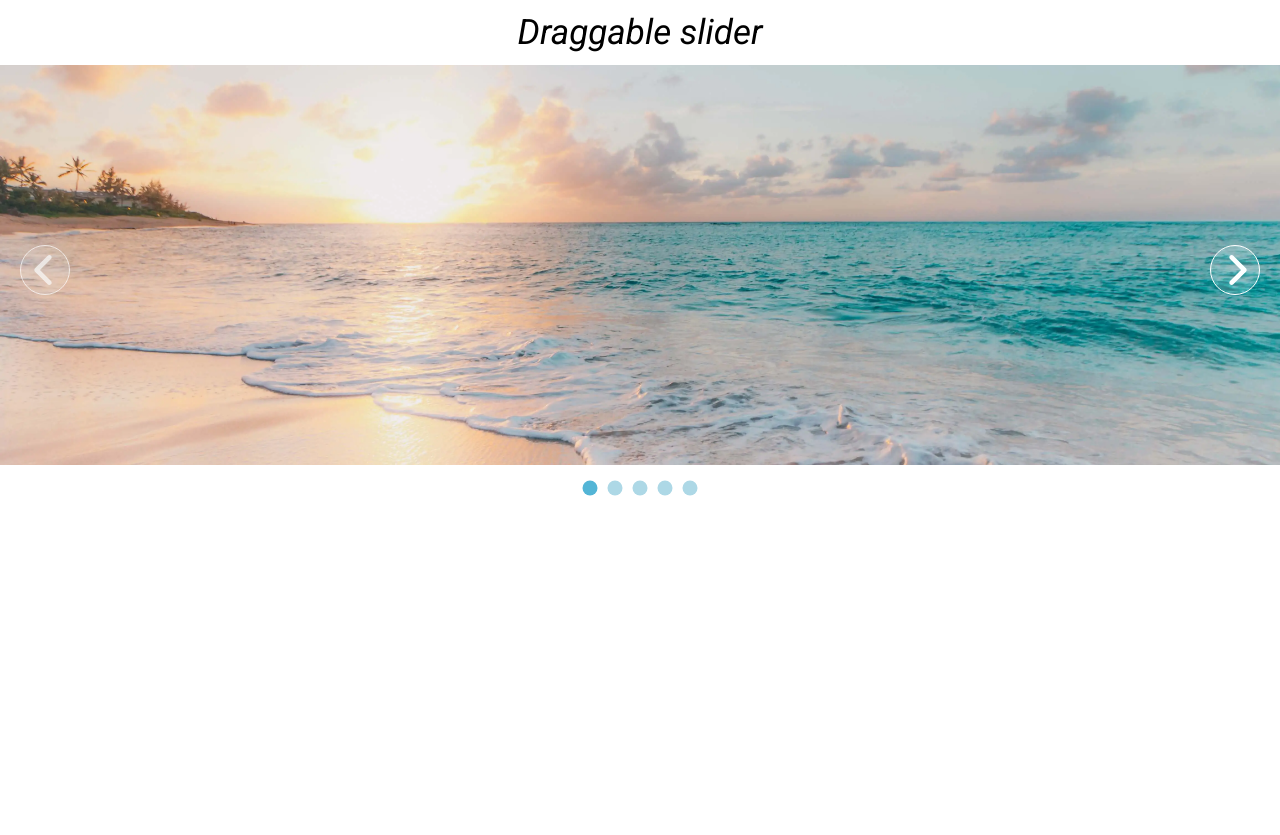
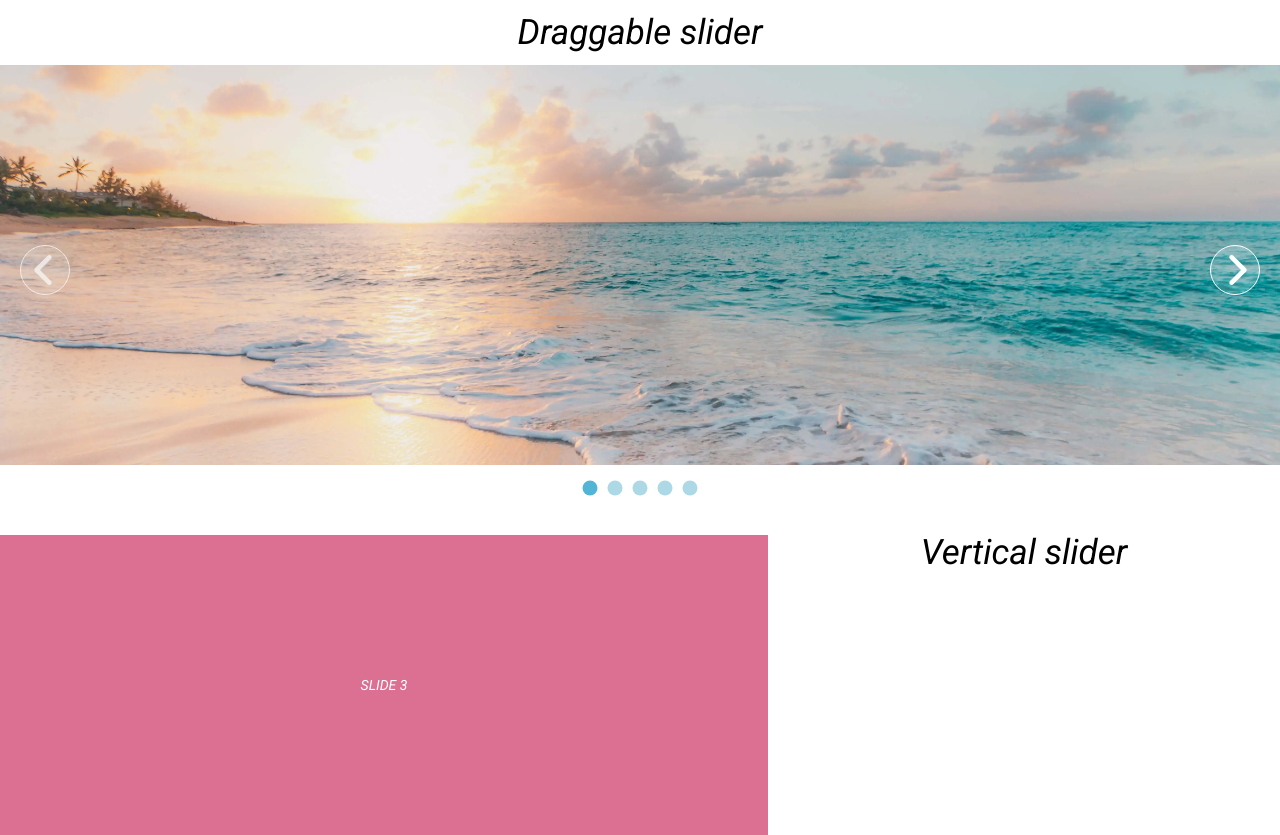
Before and after one commit to JSvadim/slider, a website: page app/index.html in a window 1280 px wide. Before the commit the page ends 800 px from the top, so only its background shows below. Drawn offline with Linux system fonts and the light colour scheme.

Commit message:
option 'vertical' added, and example of vertical slider added

```diff
--- a/app/index.html
+++ b/app/index.html
@@ -14,7 +14,7 @@
 <body>
     <div class="wrapper">
         <h1 class="main-title mb-15">Draggable slider</h1>
-        <div class="slider mb-15" id="landscape-slider">
+        <div class="slider mb-30" id="landscape-slider">
             <div class="slider__item slider__item-1">
                     <picture>
                         <source srcset="img/1.webp" type="image/webp">
@@ -46,6 +46,28 @@
                     </picture>
             </div>
         </div>
+        <section class="vertical-slider-section">
+            <div class="vertical-slider" id="vertical-slider">
+                <div class="vertical-slider__slide vertical-slider__slide-1">
+                    <span>slide 1</span>
+                </div>
+                <div class="vertical-slider__slide vertical-slider__slide-2">
+                    <span>slide 2</span>
+                </div>
+                <div class="vertical-slider__slide vertical-slider__slide-3">
+                    <span>slide 3</span>
+                </div>
+                <div class="vertical-slider__slide vertical-slider__slide-4">
+                    <span>slide 4</span>
+                </div>
+                <div class="vertical-slider__slide vertical-slider__slide-5">
+                    <span>slide 5</span>
+                </div>
+            </div>
+            <div class="vertical-slider-section__title-wrapper">
+                <h2 class="vertical-slider-section__title">Vertical slider</h2>
+            </div>
+        </section>
     </div>
 </body>
 </html>
--- a/app/index.js
+++ b/app/index.js
@@ -40,6 +40,7 @@ class Gallery {
         this.moveAfterDotClicked = this.moveAfterDotClicked.bind(this);
         this.addArrows = this.addArrows.bind(this);
         this.lineNodeTranslatePropName = this.settings.vertical ? 'translateY' : 'translateX';
+        this.severalSlidesChangingAfterDotClicked = false;
         this.handleHtml();
         this.setSize();
         if(this.settings.dots) {
@@ -73,6 +74,8 @@ class Gallery {
 
     setSize() {
         this.containerSizes = this.containerNode.getBoundingClientRect();
+        console.log(this.containerNode.offsetWidth);
+        console.log(this.containerSizes);
         this.size = this.slideNodes.length;
         let lineNodePosition;
         if(!this.settings.vertical) {
@@ -304,13 +307,16 @@ class Gallery {
         this.initialLineNodePosition = newPos;
         this.lineNode.style.transform = `${this.lineNodeTranslatePropName}(${newPos}px)`;
         this.handleArrowsState();
+        this.severalSlidesChangingAfterDotClicked = true;
         setTimeout(() => {
             this.lineNode.style.removeProperty('transition');
             this.containerNode.style.removeProperty('pointer-events');
+            this.severalSlidesChangingAfterDotClicked = false;
         }, (transitionTime * 1000));
     }
 
     removeLineNodeTransition() {
+        if(this.severalSlidesChangingAfterDotClicked) return
         this.lineNode.style.removeProperty('transition');
         console.log('fired');
     }
@@ -323,6 +329,16 @@ const firstSlider = new Gallery('#landscape-slider',
         dots: true,
         arrows: true,
         timeBetweenSlides: 1000,
+    });
+
+const verticalSlider = new Gallery('#vertical-slider',
+    {
+        spaceBetweenSlides: 20,
+        initialSlide: 2,
+        dots: true,
+        arrows: true,
+        timeBetweenSlides: 500,
+        vertical: true,
     });
 
 function wrapElementIntoDiv(divClass, el) {
--- a/styles/main.scss
+++ b/styles/main.scss
@@ -2,12 +2,15 @@ body {
     font-family: 'Roboto', sans-serif;
 }
 
-h1 {
+h1, h2 {
     font-size: 35px;
 }
 
 .mb-15 {
     margin-bottom: 15px;
+}
+.mb-30 {
+    margin-bottom: 30px;
 }
 
 .wrapper {
@@ -25,6 +28,7 @@ h1 {
         cursor: grab;
     }
 }
+
 .gallery-line-vertical {
     flex-direction: column;
 }
@@ -157,6 +161,46 @@ h1 {
     }
 }
 
+.vertical-slider-section {
+    display: flex;
+    &__title-wrapper {
+        flex: 0 0 40%;
+    }
+    &__title {
+        padding: 0 20px;
+        text-align: center;
+    }
+}
+
+.vertical-slider {
+    flex: 0 0 60%;
+    overflow: hidden;
+    &__slide {
+        display: flex;
+        justify-content: center;
+        align-items: center;
+        height: 300px;
+        color: white;
+        text-transform: uppercase;
+        &-1 {
+            background-color: purple;
+        }
+        &-2 {
+            background-color: orangered;
+        }
+        &-3 {
+            background-color: palevioletred;
+        }
+        &-4 {
+            background-color: rebeccapurple;
+        }
+        &-5 {
+            background-color: seagreen;
+        }
+    }
+
+}
+
 @keyframes arrow-pulse {
     0% {}
     50% {
```
Also changed, not shown: app/style.css, app/style.min.css. Lines whose indentation alone changed are shown as unchanged.
